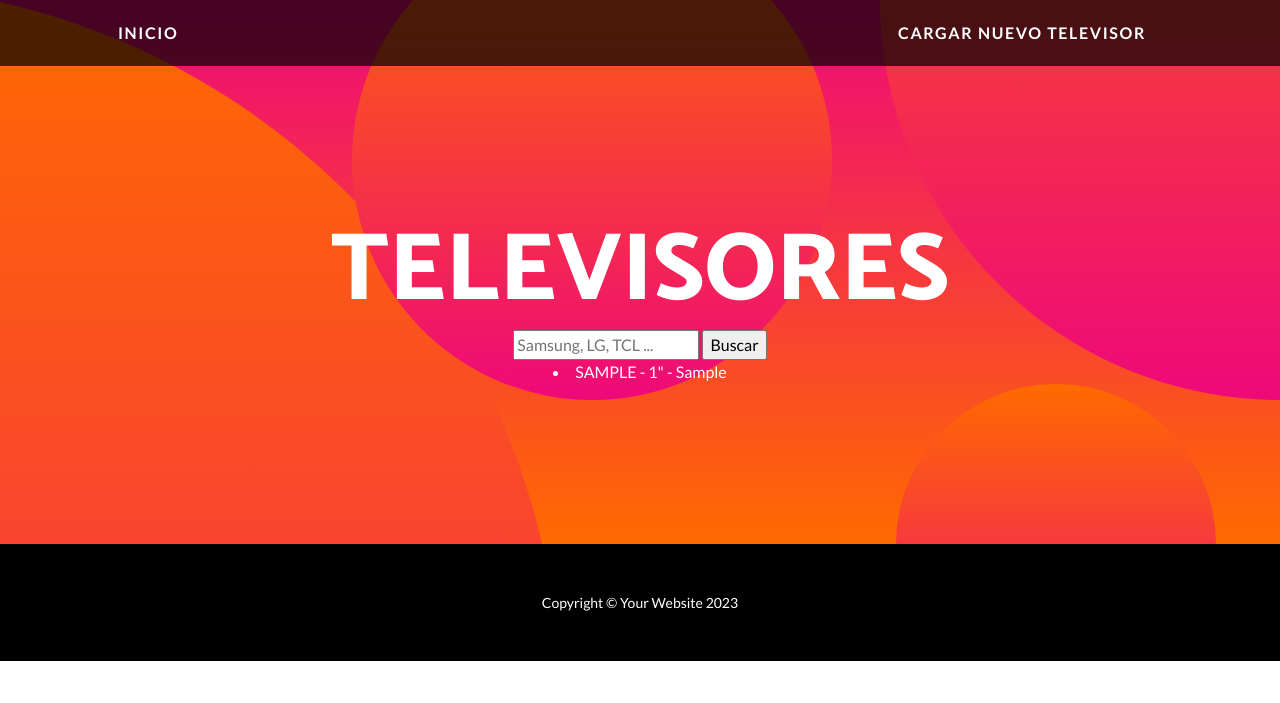
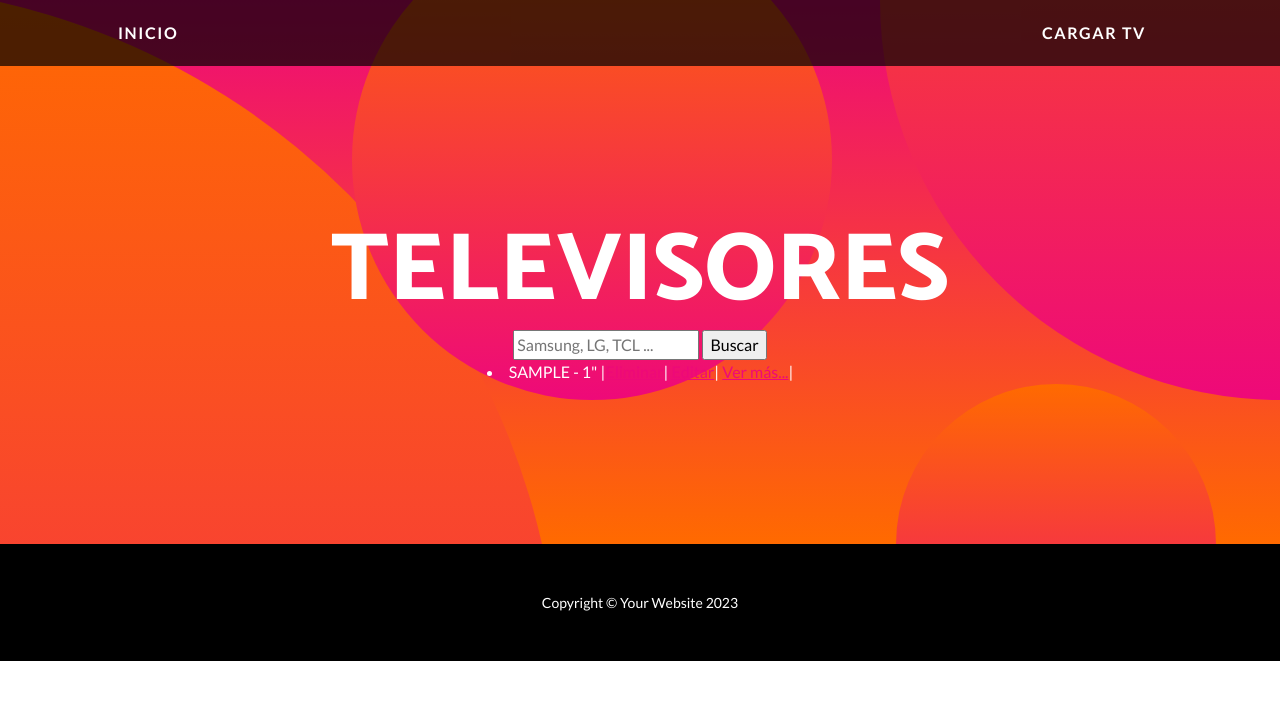
Before and after one commit to pperelda/proyecto-final-PERELDA, a Django app: page /televisores in a window 1280 px wide. Shown: the top 703 px of the page. Run offline with Django 4.2, Linux system fonts and the light colour scheme; tables that the repository leaves empty hold one stand-in row (values such as "Sample post"); some libraries are stand-ins or nearby versions.

Commit message:
Vistas Eliminar-Editar-Vermas ok

```diff
--- a/inicio/models.py
+++ b/inicio/models.py
@@ -16,7 +16,7 @@ class Televisores(models.Model):
     es_smart = models.CharField(max_length=30)
 
     def __str__(self):
-        return f'{self.marca.upper()} - {self.pulgadas}" - {self.definicion}'
+        return f'{self.marca.upper()} - {self.pulgadas}"'
 
 class Laptops(models.Model):
     marca = models.CharField(max_length=30)
--- a/inicio/templates/inicio/cargar_laptop.html
+++ b/inicio/templates/inicio/cargar_laptop.html
@@ -4,7 +4,7 @@
 
 
 {% block h1_header %}
-<h1 >Cargue nuevo elemento</h1>
+<h1 >Cargue nueva laptop</h1>
 {% endblock h1_header %}
 
 {% block main %}
--- a/inicio/templates/inicio/cargar_movil.html
+++ b/inicio/templates/inicio/cargar_movil.html
@@ -4,7 +4,7 @@
 
 
 {% block h1_header %}
-<h1 >Cargue nuevo elemento</h1>
+<h1 >Cargue nuevo movil</h1>
 {% endblock h1_header %}
 
 {% block main %}
--- a/inicio/templates/inicio/cargar_televisor.html
+++ b/inicio/templates/inicio/cargar_televisor.html
@@ -4,7 +4,7 @@
 
 
 {% block h1_header %}
-<h1 >Cargue nuevo elemento</h1>
+<h1 >Cargue nuevo televisor</h1>
 {% endblock h1_header %}
 
 {% block main %}
--- a/inicio/templates/inicio/laptops.html
+++ b/inicio/templates/inicio/laptops.html
@@ -7,7 +7,7 @@
 {% endblock h1_header %}
 
 {% block nav_formulario %}
-<a class="navbar-brand" href={% url 'cargar_laptop' %}>CARGAR NUEVA LAPTOP</a>
+<a class="navbar-brand" href={% url 'cargar_laptop' %}>CARGAR LAPTOP</a>
 {% endblock nav_formulario %}
 
 
@@ -16,9 +16,9 @@
     <input type="text" name="marca" placeholder="Samsung, Apple ...">
     <input type="submit" value="Buscar">
 </form>
-    {% for elemento in listado_laptops %}
+    {% for laptop in listado_laptops %}
     <li>
-        {{elemento}}
+        {{laptop}}  |<a href={% url 'eliminar_laptop' laptop.id %}>Eliminar</a>|<a href={% url 'editar_laptop' laptop.id %}>Editar</a>| <a href={% url 'detalle_laptop' laptop.id %}>Ver más...</a>|
     </li>
     {% endfor %}
 {% endblock main %}
--- a/inicio/templates/inicio/moviles.html
+++ b/inicio/templates/inicio/moviles.html
@@ -7,7 +7,7 @@
 {% endblock h1_header %}
 
 {% block nav_formulario %}
-<a class="navbar-brand" href={% url 'cargar_movil' %}>CARGAR NUEVO MOVIL</a>
+<a class="navbar-brand" href={% url 'cargar_movil' %}>CARGAR MOVIL</a>
 {% endblock nav_formulario %}
 
 
@@ -16,9 +16,9 @@
     <input type="text" name="marca" placeholder="Samsung, Apple ...">
     <input type="submit" value="Buscar">
 </form>
-    {% for elemento in listado_moviles %}
+    {% for movil in listado_moviles %}
     <li>
-        {{elemento}}
+    {{movil}} |<a href={% url 'eliminar_movil' movil.id %}>Eliminar</a>|<a href={% url 'editar_movil' movil.id %}>Editar</a>| <a href={% url 'detalle_movil' movil.id %}>Ver más...</a>|
     </li>
     {% endfor %}
 {% endblock main %}
--- a/inicio/templates/inicio/televisores.html
+++ b/inicio/templates/inicio/televisores.html
@@ -7,7 +7,7 @@
 {% endblock h1_header %}
 
 {% block nav_formulario %}
-<a class="navbar-brand" href={% url 'cargar_televisor' %}>CARGAR NUEVO TELEVISOR</a>
+<a class="navbar-brand" href={% url 'cargar_televisor' %}>CARGAR TV</a>
 {% endblock nav_formulario %}
 
 
@@ -16,9 +16,9 @@
     <input type="text" name="marca" placeholder="Samsung, LG, TCL ...">
     <input type="submit" value="Buscar">
 </form>
-    {% for elemento in listado_televisores %}
+    {% for televisor in listado_televisores %}
     <li>
-        {{elemento}}
+        {{televisor}} |<a href={% url 'eliminar_televisor' televisor.id %}>Eliminar</a>| <a href={% url 'editar_televisor' televisor.id %}>Editar</a>| <a href={% url 'detalle_televisor' televisor.id %}>Ver más...</a>|
     </li>
     {% endfor %}
 {% endblock main %}
--- a/inicio/urls.py
+++ b/inicio/urls.py
@@ -1,13 +1,32 @@
 from django.urls import path
 from inicio.views import inicio, Moviles_principal, Televisores_principal, Laptops_principal
 from inicio.views import cargar_movil, cargar_televisor, cargar_laptop
+from inicio.views import eliminar_movil, eliminar_televisor, eliminar_laptop
+from inicio.views import editar_movil, editar_televisor, editar_laptop
+from inicio.views import detalle_movil, detalle_televisor, detalle_laptop
 
 urlpatterns = [
     path('', inicio, name= 'inicio'),
+
     path('moviles', Moviles_principal, name='moviles'),
+    path('moviles/cargar/', cargar_movil, name='cargar_movil'),
+    path('moviles/<int:movil_id>/eliminar/', eliminar_movil, name='eliminar_movil'),
+    path('moviles/<int:movil_id>/editar/', editar_movil, name='editar_movil'),
+    path('moviles/<int:movil_id>/detalle/', detalle_movil, name='detalle_movil'),
+
+
+
     path('televisores', Televisores_principal, name='televisores'),
+    path('televisores/cargar/', cargar_televisor, name='cargar_televisor'),
+    path('televisores/<int:televisor_id>/eliminar/', eliminar_televisor, name='eliminar_televisor'),
+    path('televisores/<int:televisor_id>/editar/', editar_televisor, name='editar_televisor'),
+    path('televisores/<int:televisor_id>/detalle/', detalle_televisor, name='detalle_televisor'),
+
+
+
     path('laptops', Laptops_principal, name='laptops'),
-    path('moviles/cargar/', cargar_movil, name='cargar_movil'),
-    path('televisores/cargar/', cargar_televisor, name='cargar_televisor'),
-    path('laptops/cargar/', cargar_laptop, name='cargar_laptop')
+    path('laptops/cargar/', cargar_laptop, name='cargar_laptop'),
+    path('laptops/<int:laptop_id>/eliminar/', eliminar_laptop, name='eliminar_laptop'),
+    path('laptops/<int:laptop_id>/editar/', editar_laptop, name='editar_laptop'),
+    path('laptops/<int:laptop_id>/detalle/', detalle_laptop, name='detalle_laptop'),
 ]
--- a/inicio/views.py
+++ b/inicio/views.py
@@ -1,7 +1,8 @@
 from django.shortcuts import render, redirect
 from django.http import HttpResponse
 from django.template import loader
-from inicio.forms import FormularioCrearMovil, FormularioCrearTelevisores, FormularioCrearLaptops
+from inicio.forms import FormularioCrearMovil, FormularioCrearTelevisor, FormularioCrearLaptop
+from inicio.forms import FormularioEditarMovil, FormularioEditarTelevisor, FormularioEditarLaptop
 from inicio.models import Moviles, Televisores, Laptops
 
 
@@ -44,6 +45,39 @@ def cargar_movil(request):  #Vista con formulario para crear movil
     formulario = FormularioCrearMovil()
     return render(request, 'inicio/cargar_movil.html', {'formulario': formulario})
 
+def eliminar_movil(request, movil_id):
+    movil_a_eliminar = Moviles.objects.get(id=movil_id)
+    movil_a_eliminar.delete()
+    return redirect('moviles')
+
+def editar_movil(request, movil_id):
+    movil_a_editar = Moviles.objects.get(id=movil_id)
+
+    if request.method == "POST":
+        formulario = FormularioEditarMovil(request.POST)
+        if formulario.is_valid():
+
+            nuevos_atributos = formulario.cleaned_data
+
+            movil_a_editar.marca = nuevos_atributos.get('marca')
+            movil_a_editar.modelo = nuevos_atributos.get('modelo')
+            movil_a_editar.color = nuevos_atributos.get('color')
+            movil_a_editar.mpx_camara = nuevos_atributos.get('mpx_camara')
+            movil_a_editar.save()
+            return redirect('moviles')
+        else:
+            return render(request, 'inicio/editar_movil.html', {'formulario': formulario})
+
+    formulario = FormularioEditarMovil(initial={'marca':movil_a_editar.marca, 'modelo':movil_a_editar.modelo, 'color':movil_a_editar.color, 'mpx_camara':movil_a_editar.mpx_camara})
+    return render(request,'inicio/editar_movil.html', {'formulario': formulario})
+
+def detalle_movil(request, movil_id):
+    movil = Moviles.objects.get(id=movil_id)
+    return render(request, 'inicio/detalle_movil.html', {'movil': movil})
+
+
+
+
 
 # ==================== TELEVISORES =====================
 
@@ -60,7 +94,7 @@ def Televisores_principal(request):
 
 def cargar_televisor(request):  #Vista con formulario para crear movil
     if request.method == 'POST':
-        formulario = FormularioCrearTelevisores(request.POST)
+        formulario = FormularioCrearTelevisor(request.POST)
         if formulario.is_valid():
             atributos = formulario.cleaned_data
 
@@ -69,15 +103,45 @@ def cargar_televisor(request):  #Vista con formulario para crear movil
             definicion = atributos.get('definicion')
             es_smart = atributos.get('es_smart')
 
-            televisor = Televisores(marca=marca.lower(), pulgadas=pulgadas, definicion=definicion, es_smart=es_smart)
+            televisor = Televisores(marca=marca.upper(), pulgadas=pulgadas, definicion=definicion, es_smart=es_smart)
             televisor.save()
 
             return redirect('televisores')
         else:
             return render(request, 'inicio/cargar_televisor.html', {'formulario': formulario})
 
-    formulario = FormularioCrearTelevisores()
+    formulario = FormularioCrearTelevisor()
     return render(request, 'inicio/cargar_televisor.html', {'formulario': formulario})
+
+def eliminar_televisor(request, televisor_id):
+    televisor_a_eliminar = Televisores.objects.get(id=televisor_id)
+    televisor_a_eliminar.delete()
+    return redirect('televisores')
+
+def editar_televisor(request, televisor_id):
+    televisor_a_editar = Televisores.objects.get(id=televisor_id)
+
+    if request.method == "POST":
+        formulario = FormularioEditarTelevisor(request.POST)
+        if formulario.is_valid():
+
+            nuevos_atributos = formulario.cleaned_data
+
+            televisor_a_editar.marca = nuevos_atributos.get('marca')
+            televisor_a_editar.pulgadas = nuevos_atributos.get('pulgadas')
+            televisor_a_editar.definicion = nuevos_atributos.get('definicion')
+            televisor_a_editar.es_smart = nuevos_atributos.get('es_smart')
+            televisor_a_editar.save()
+            return redirect('televisores')
+        else:
+            return render(request, 'inicio/editar_televisor.html', {'formulario': formulario})
+
+    formulario = FormularioEditarTelevisor(initial={'marca':televisor_a_editar.marca.upper(), 'pulgadas':televisor_a_editar.pulgadas, 'definicion':televisor_a_editar.definicion, 'es_smart':televisor_a_editar.es_smart.upper()})
+    return render(request,'inicio/editar_televisor.html', {'formulario': formulario})
+
+def detalle_televisor(request, televisor_id):
+    televisor = Televisores.objects.get(id=televisor_id)
+    return render(request, 'inicio/detalle_televisor.html', {'televisor': televisor})
 
 
 # ==================== LAPTOPS =====================
@@ -91,9 +155,9 @@ def Laptops_principal(request):
         listado_laptops = Laptops.objects.all()
     return render(request, 'inicio/laptops.html', {'listado_laptops': listado_laptops})
 
-def cargar_laptop(request):  #Vista con formulario para crear movil
+def cargar_laptop(request):
     if request.method == 'POST':
-        formulario = FormularioCrearLaptops(request.POST)
+        formulario = FormularioCrearLaptop(request.POST)
         if formulario.is_valid():
             atributos = formulario.cleaned_data
 
@@ -108,5 +172,34 @@ def cargar_laptop(request):  #Vista con formulario para crear movil
         else:
             return render(request, 'inicio/cargar_laptop.html', {'formulario': formulario})
 
-    formulario = FormularioCrearLaptops()
+    formulario = FormularioCrearLaptop()
     return render(request, 'inicio/cargar_laptop.html', {'formulario': formulario})
+
+def eliminar_laptop(request, laptop_id):
+    laptop_a_eliminar = Laptops.objects.get(id=laptop_id)
+    laptop_a_eliminar.delete()
+    return redirect('laptops')
+
+def editar_laptop(request, laptop_id):
+    laptop_a_editar = Laptops.objects.get(id=laptop_id)
+
+    if request.method == "POST":
+        formulario = FormularioEditarLaptop(request.POST)
+        if formulario.is_valid():
+
+            nuevos_atributos = formulario.cleaned_data
+
+            laptop_a_editar.marca = nuevos_atributos.get('marca')
+            laptop_a_editar.procesador = nuevos_atributos.get('procesador')
+            laptop_a_editar.pulgadas = nuevos_atributos.get('pulgadas')
+            laptop_a_editar.save()
+            return redirect('laptops')
+        else:
+            return render(request, 'inicio/editar_laptop.html', {'formulario': formulario})
+
+    formulario = FormularioEditarLaptop(initial={'marca':laptop_a_editar.marca.upper(), 'procesador':laptop_a_editar.procesador, 'pulgadas':laptop_a_editar.pulgadas})
+    return render(request,'inicio/editar_laptop.html', {'formulario': formulario})
+
+def detalle_laptop(request, laptop_id):
+    laptop = Laptops.objects.get(id=laptop_id)
+    return render(request, 'inicio/detalle_laptop.html', {'laptop': laptop})
```
Also changed, not shown: inicio/forms.py (+24 -3 lines), inicio/templates/inicio/detalle_laptop.html (added, +21 -0 lines), inicio/templates/inicio/detalle_movil.html (added, +22 -0 lines), inicio/templates/inicio/detalle_televisor.html (added, +22 -0 lines), inicio/templates/inicio/editar_laptop.html (added, +20 -0 lines), inicio/templates/inicio/editar_movil.html (added, +20 -0 lines), inicio/templates/inicio/editar_televisor.html (added, +20 -0 lines).
